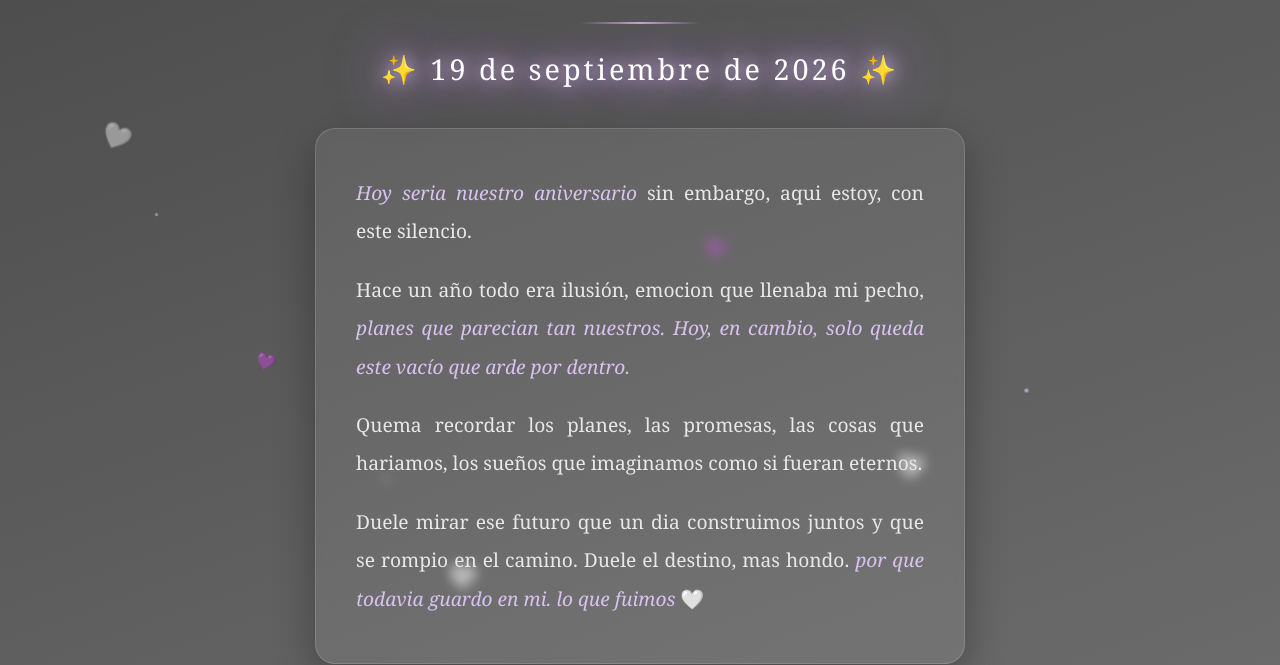
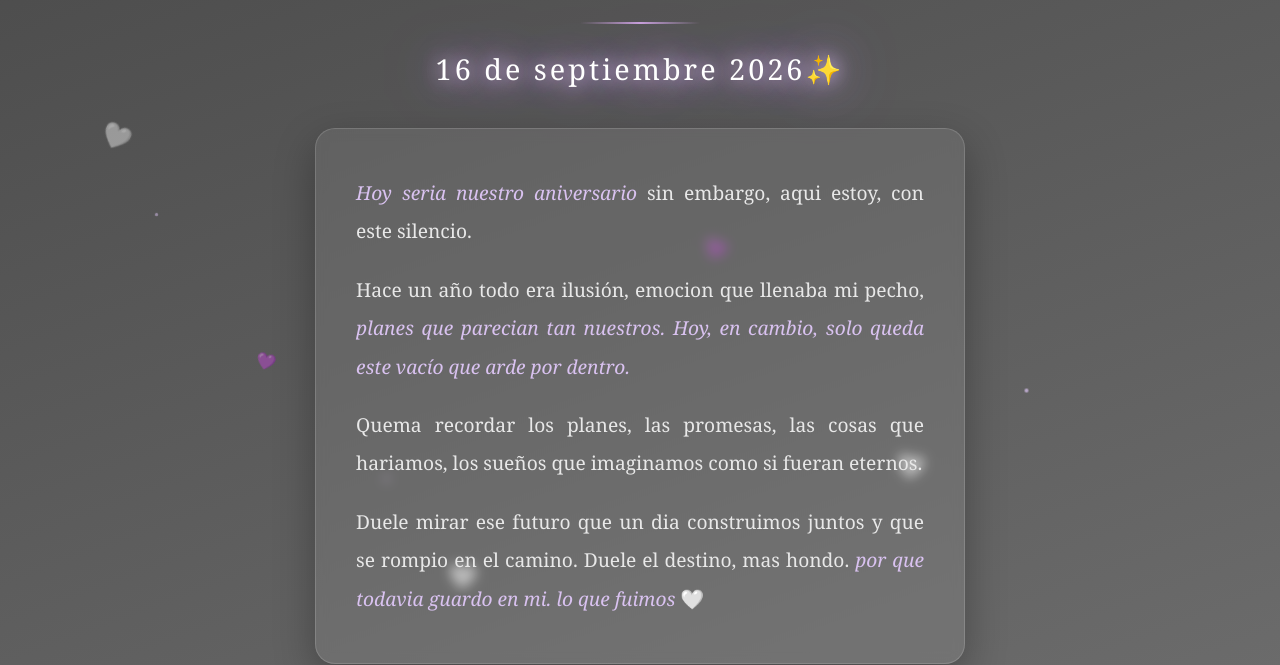
Before and after one commit to lopeznicolasjose10-bit/un-dia-como-hoy, a plain HTML site: page index.html in a window 1280 px wide. Shown: the part 148-813 px from the top of the page. Drawn offline with Linux system fonts and the light colour scheme.

Commit message:
Fix HTML structure and remove duplicate content

```diff
--- a/index.html
+++ b/index.html
@@ -343,7 +343,7 @@
         <div class="linea"></div>
 
         <!-- FECHA ILUMINADA -->
-        <div class="fecha" id="fechaHoy">✨ ... ✨</div>
+        <div class="fecha">16 de septiembre 2026✨</div>
 
         <!-- MENSAJE -->
         <div class="mensaje">
@@ -479,11 +479,10 @@
 
     <script>
         // Fecha de hoy iluminada
-        const meses = ['enero','febrero','marzo','abril','mayo','junio','julio',
-                       'agosto','septiembre','octubre','noviembre','diciembre'];
+        const meses = ['septiembre'];
         const hoy = new Date();
-        document.getElementById('fechaHoy').textContent =
-            '✨ ' + hoy.getDate() + ' de ' + meses[hoy.getMonth()] + ' de ' + hoy.getFullYear() + ' ✨';
+       document.getElementById('fechaHoy').textContent =
+            hoy.getDate() + ' de ' + meses[hoy.getMonth()] + ' de ' + hoy.getFullYear();
 
         // Abrir cuadros de flores
         function abrirCuadro(cuadro) {
```
